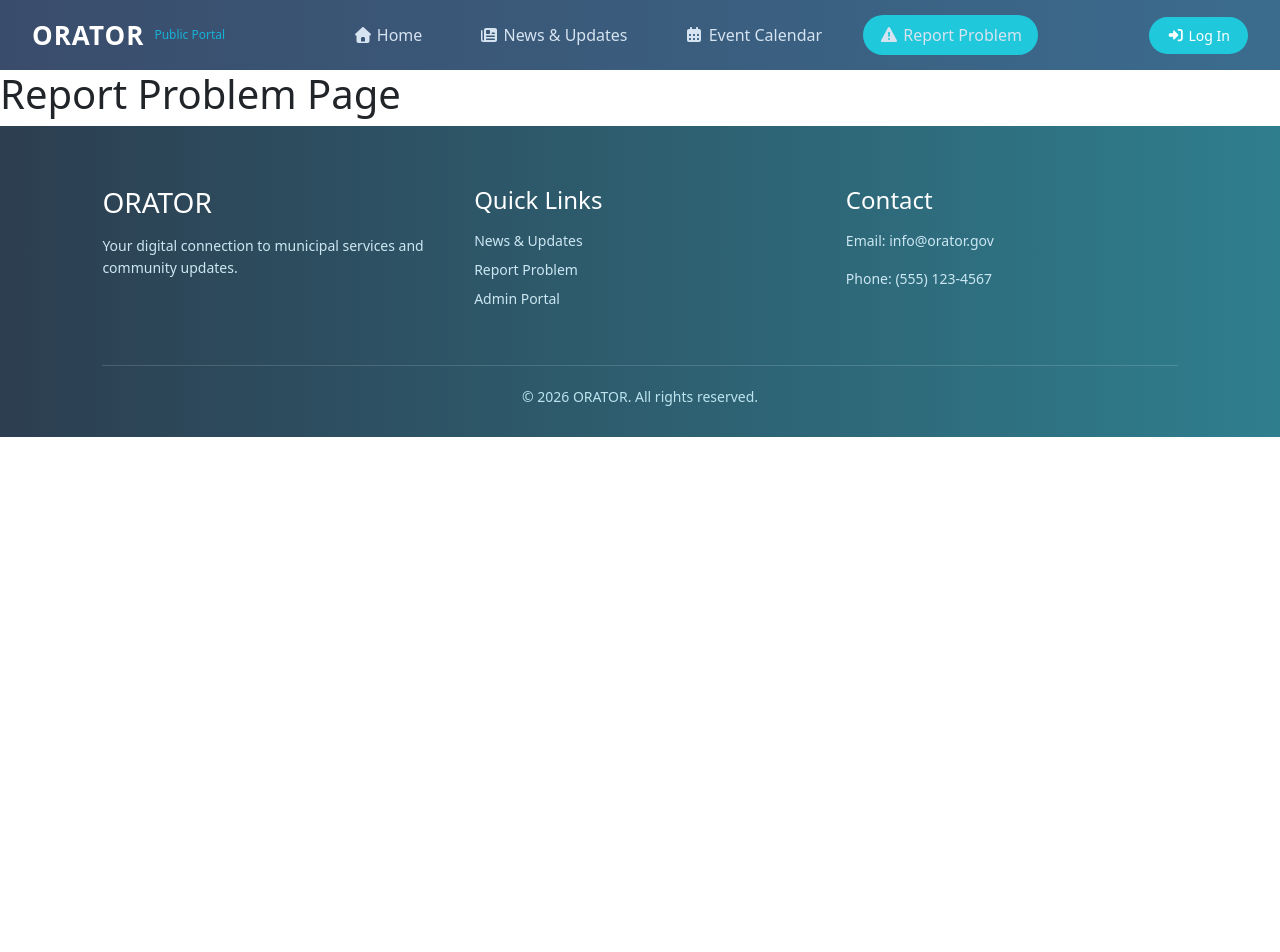
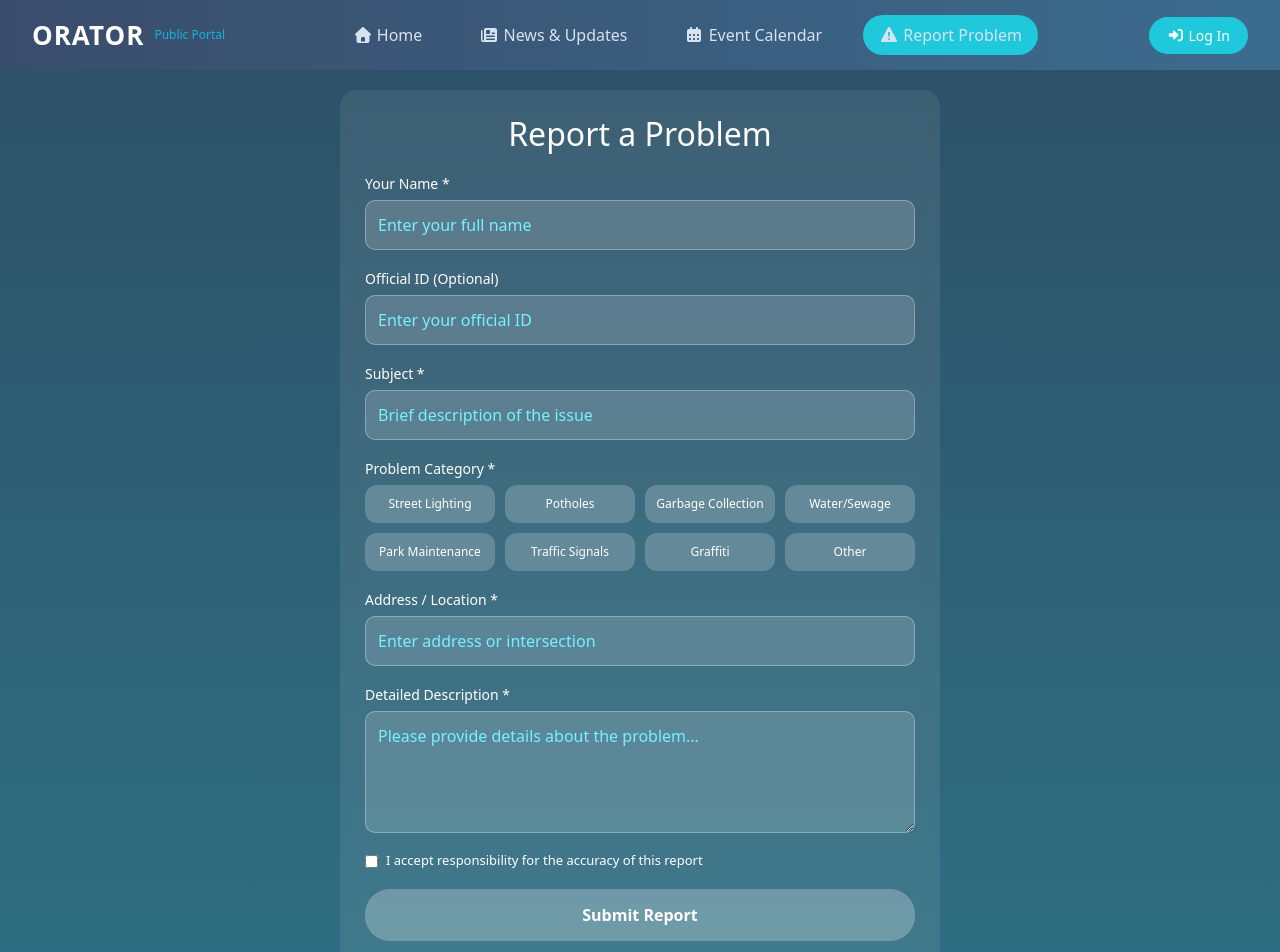
Before and after one commit to Junaid-Taqi/orator-public-portal, a React (Create React App) app: page /report in a window 1280 px wide. Shown: the top 952 px of the page. Before the commit the page ends 800 px from the top, so only its background shows below. Built offline with nearby package versions, Linux system fonts and the light colour scheme.

Commit message:
initial commit

```diff
--- a/src/App.css
+++ b/src/App.css
@@ -550,3 +550,151 @@
 .news-card .card-body{
   background: linear-gradient(135deg, #4e6ba8, #344d74);
 }
+
+/************** Report Page ****************** */
+
+.report-wrapper {
+  min-height: 100vh;
+  background: linear-gradient(180deg, #2d5168, #2f6f83);
+  display: flex;
+  justify-content: center;
+  align-items: center;
+  padding: 20px;
+}
+
+.report-card {
+  width: 100%;
+  max-width: 600px;
+  background: rgba(255, 255, 255, 0.08);
+  backdrop-filter: blur(8px);
+  border-radius: 16px;
+  padding: 25px;
+  color: #fff;
+}
+
+.report-title {
+  text-align: center;
+  margin-bottom: 20px;
+}
+
+.form-group {
+  margin-bottom: 18px;
+  display: flex;
+  flex-direction: column;
+}
+
+.form-group label {
+  font-size: 14px;
+  margin-bottom: 6px;
+}
+
+.form-group input,
+.form-group textarea {
+  padding: 12px;
+  border-radius: 10px;
+  border: 1px solid rgba(255, 255, 255, 0.3);
+  background: rgba(255, 255, 255, 0.15);
+  color: #76f1ff;
+  outline: none;
+}
+
+.form-group input::placeholder,
+.form-group textarea::placeholder {
+  color: rgba(255, 255, 255, 0.7);
+}
+
+.category-grid {
+  display: grid;
+  grid-template-columns: repeat(4, 1fr);
+  gap: 10px;
+}
+
+.category-btn {
+  padding: 10px;
+  font-size: 12px;
+  border-radius: 12px;
+  border: none;
+  background: rgba(255, 255, 255, 0.2);
+  color: #fff;
+  cursor: pointer;
+  transition: 0.3s;
+}
+
+.category-btn:hover {
+  background: rgba(255, 255, 255, 0.35);
+}
+
+.category-btn.active {
+  background: #00c6ff;
+  color: #00394d;
+  font-weight: bold;
+}
+
+.pin-link {
+  font-size: 12px;
+  margin-top: 5px;
+  color: #00e0ff;
+  cursor: pointer;
+}
+
+.checkbox-group {
+  display: flex;
+  align-items: center;
+  gap: 8px;
+  font-size: 13px;
+  margin-bottom: 18px;
+}
+
+.upload-box {
+  border: 2px dashed rgba(255, 255, 255, 0.4);
+  border-radius: 14px;
+  padding: 25px;
+  text-align: center;
+  margin-bottom: 20px;
+}
+
+.upload-content p {
+  margin: 10px 0;
+}
+
+.camera-icon {
+  font-size: 30px;
+}
+
+.upload-btn {
+  display: inline-block;
+  background: #00c6ff;
+  color: #00394d;
+  padding: 8px 16px;
+  border-radius: 20px;
+  cursor: pointer;
+  margin: 10px 0;
+  font-weight: 600;
+}
+
+.submit-btn {
+  width: 100%;
+  padding: 14px;
+  border-radius: 25px;
+  border: none;
+  background: rgba(255, 255, 255, 0.25);
+  color: #fff;
+  font-weight: 600;
+  cursor: pointer;
+  transition: 0.3s;
+}
+
+.submit-btn:hover {
+  background: #00c6ff;
+  color: #00394d;
+}
+.error {
+  color: #ff6b6b;
+  font-size: 12px;
+  margin-top: 4px;
+}
+.form-group input::placeholder,
+.form-group textarea::placeholder {
+  color: #76f1ff !important;
+  opacity: 1; /* important for some browsers */
+}
--- a/src/components/Report.js
+++ b/src/components/Report.js
@@ -1,8 +1,223 @@
+import React, { useState } from "react";
+
+const categories = [
+    "Street Lighting",
+    "Potholes",
+    "Garbage Collection",
+    "Water/Sewage",
+    "Park Maintenance",
+    "Traffic Signals",
+    "Graffiti",
+    "Other",
+];
+
 const Report = () => {
+    const [formData, setFormData] = useState({
+        name: "",
+        officialId: "",
+        subject: "",
+        address: "",
+        description: "",
+        accept: false,
+    });
+
+    const [selectedCategory, setSelectedCategory] = useState("");
+    const [errors, setErrors] = useState({});
+
+    const handleChange = (e) => {
+        const { name, value, type, checked } = e.target;
+
+        const newValue = type === "checkbox" ? checked : value;
+
+        setFormData({
+            ...formData,
+            [name]: newValue,
+        });
+
+        // ✅ Remove error instantly when user types
+        if (errors[name]) {
+            setErrors((prev) => ({
+                ...prev,
+                [name]: "",
+            }));
+        }
+
+        // Special case for checkbox
+        if (name === "accept" && newValue) {
+            setErrors((prev) => ({
+                ...prev,
+                accept: "",
+            }));
+        }
+    };
+
+    const validate = () => {
+        let newErrors = {};
+
+        if (!formData.name.trim()) {
+            newErrors.name = "Name is required";
+        }
+
+        if (!formData.subject.trim()) {
+            newErrors.subject = "Subject is required";
+        }
+
+        if (!selectedCategory) {
+            newErrors.category = "Please select a category";
+        }
+
+        if (!formData.address.trim()) {
+            newErrors.address = "Address is required";
+        }
+
+        if (!formData.description.trim()) {
+            newErrors.description = "Description is required";
+        }
+
+        if (!formData.accept) {
+            newErrors.accept = "You must accept responsibility";
+        }
+
+        setErrors(newErrors);
+        return Object.keys(newErrors).length === 0;
+    };
+
+    const handleSubmit = (e) => {
+        e.preventDefault();
+
+        if (validate()) {
+            console.log("Form Submitted:", { ...formData, selectedCategory });
+            alert("Report submitted successfully!");
+        }
+    };
+
     return (
-        <div className="page">
-            <h1>Report Problem Page</h1>
+        <div className="report-wrapper">
+            <div className="report-card">
+                <h2 className="report-title">Report a Problem</h2>
+
+                <form onSubmit={handleSubmit}>
+
+                    {/* Name */}
+                    <div className="form-group">
+                        <label>Your Name *</label>
+                        <input
+                            type="text"
+                            name="name"
+                            value={formData.name}
+                            onChange={handleChange}
+                            placeholder="Enter your full name"
+                        />
+                        {errors.name && <span className="error">{errors.name}</span>}
+                    </div>
+
+                    {/* Official ID */}
+                    <div className="form-group">
+                        <label>Official ID (Optional)</label>
+                        <input
+                            type="text"
+                            name="officialId"
+                            value={formData.officialId}
+                            onChange={handleChange}
+                            placeholder="Enter your official ID"
+                        />
+                    </div>
+
+                    {/* Subject */}
+                    <div className="form-group">
+                        <label>Subject *</label>
+                        <input
+                            type="text"
+                            name="subject"
+                            value={formData.subject}
+                            onChange={handleChange}
+                            placeholder="Brief description of the issue"
+                        />
+                        {errors.subject && <span className="error">{errors.subject}</span>}
+                    </div>
+
+                    {/* Category */}
+                    <div className="form-group">
+                        <label>Problem Category *</label>
+                        <div className="category-grid">
+                            {categories.map((cat) => (
+                                <button
+                                    key={cat}
+                                    type="button"
+                                    className={`category-btn ${selectedCategory === cat ? "active" : ""
+                                        }`}
+                                    onClick={() => {
+                                        setSelectedCategory(cat);
+
+                                        if (errors.category) {
+                                            setErrors((prev) => ({
+                                                ...prev,
+                                                category: "",
+                                            }));
+                                        }
+                                    }}
+                                >
+                                    {cat}
+                                </button>
+                            ))}
+                        </div>
+                        {errors.category && (
+                            <span className="error">{errors.category}</span>
+                        )}
+                    </div>
+
+                    {/* Address */}
+                    <div className="form-group">
+                        <label>Address / Location *</label>
+                        <input
+                            type="text"
+                            name="address"
+                            value={formData.address}
+                            onChange={handleChange}
+                            placeholder="Enter address or intersection"
+                        />
+                        {errors.address && <span className="error">{errors.address}</span>}
+                    </div>
+
+                    {/* Description */}
+                    <div className="form-group">
+                        <label>Detailed Description *</label>
+                        <textarea
+                            rows="4"
+                            name="description"
+                            value={formData.description}
+                            onChange={handleChange}
+                            placeholder="Please provide details about the problem..."
+                        />
+                        {errors.description && (
+                            <span className="error">{errors.description}</span>
+                        )}
+                    </div>
+
+                    {/* Checkbox */}
+                    <div className="checkbox-group">
+                        <input
+                            type="checkbox"
+                            id="accept"
+                            name="accept"
+                            checked={formData.accept}
+                            onChange={handleChange}
+                        />
+                        <label htmlFor="accept">
+                            I accept responsibility for the accuracy of this report
+                        </label>
+                    </div>
+                    {errors.accept && <span className="error">{errors.accept}</span>}
+
+                    {/* Submit */}
+                    <button type="submit" className="submit-btn">
+                        Submit Report
+                    </button>
+
+                </form>
+            </div>
         </div>
     );
-}
+};
+
 export default Report;
```
